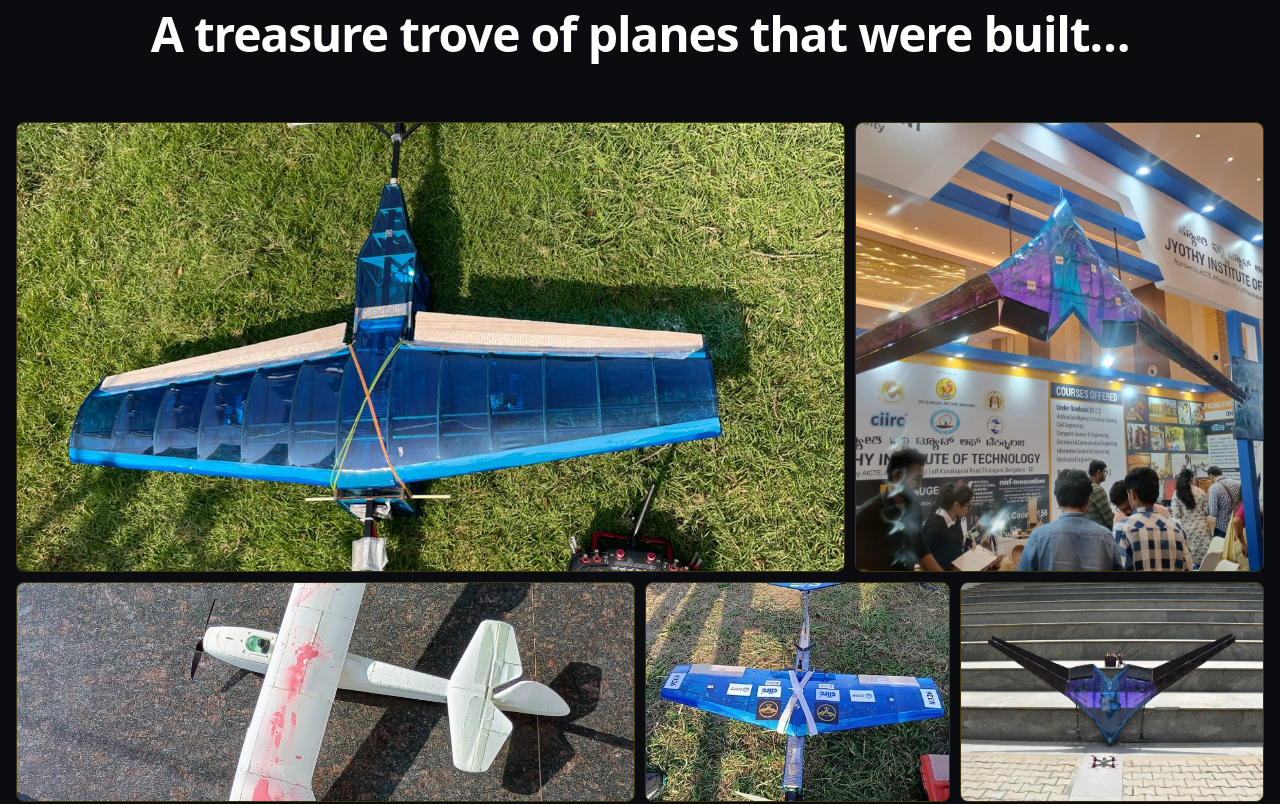
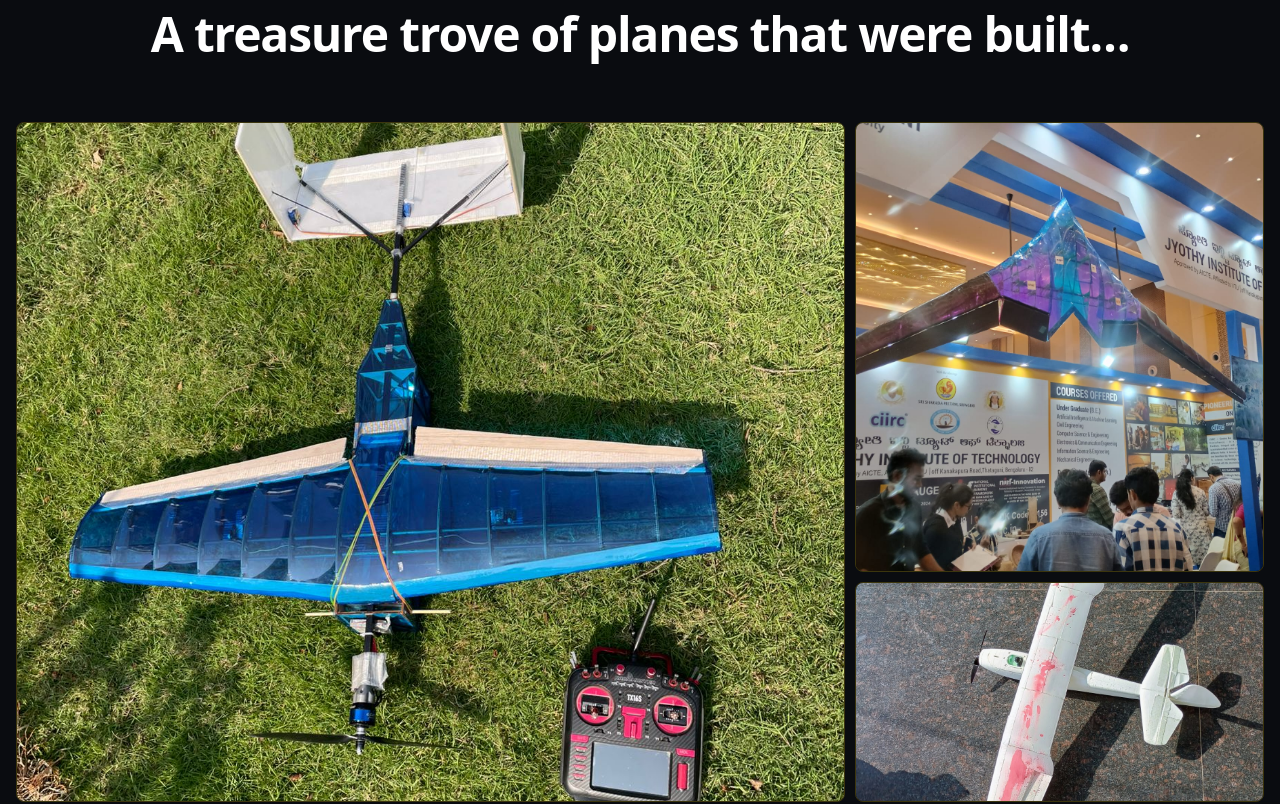
Before and after one commit to Preranask17/garuthmaan, a Next.js app: page / in a window 1280 px wide. Shown: the part 1880-2684 px from the top of the page. Built offline with nearby package versions, Linux system fonts and the light colour scheme; no server answers.

Commit message:
feat(hangar): expand aspect ratio options for mosaic gallery layout

```diff
--- a/src/components/Hangar.tsx
+++ b/src/components/Hangar.tsx
@@ -33,29 +33,30 @@ export default function Hangar() {
   }, []);
 
   const getGridClasses = (aspectRatio: string | undefined, i: number) => {
-    // 1. Sanity Mapping
     if (sanityImages.length > 0 && aspectRatio) {
       switch(aspectRatio) {
-        case "hero": return "md:col-span-8 md:row-span-2";
-        case "tall": return "md:col-span-4 md:row-span-2";
-        case "medium": return "md:col-span-6 md:row-span-1";
-        case "square": return "md:col-span-3 md:row-span-1";
-        case "banner": return "md:col-span-7 md:row-span-1";
-        case "compact": return "md:col-span-5 md:row-span-1";
-        default: return "md:col-span-3 md:row-span-1";
+        case "hero-large": return "col-span-12 md:col-span-8 row-span-3";
+        case "hero-portrait": return "col-span-12 md:col-span-6 row-span-4";
+        case "tall-medium": return "col-span-6 md:col-span-4 row-span-3";
+        case "tall-small": return "col-span-6 md:col-span-3 row-span-2";
+        case "wide-banner": return "col-span-12 md:col-span-12 row-span-1";
+        case "wide-medium": return "col-span-12 md:col-span-8 row-span-2";
+        case "wide-small": return "col-span-6 md:col-span-4 row-span-1";
+        case "square-large": return "col-span-6 md:col-span-4 row-span-2";
+        case "square-small": return "col-span-6 md:col-span-3 row-span-1";
+        case "micro-accent": return "col-span-6 md:col-span-2 row-span-1";
+        default: return "col-span-6 md:col-span-3 row-span-1";
       }
     }
-    // 2. Fallback Mosaic Pattern (12-column logic)
+    // Fallback pattern
     const patterns = [
-      "md:col-span-8 md:row-span-2", // Tile 0: Featured Hero
-      "md:col-span-4 md:row-span-2", // Tile 1: Tall Vertical
-      "md:col-span-6 md:row-span-1", // Tile 2: Medium Landscape
-      "md:col-span-3 md:row-span-1", // Tile 3: Small Square
-      "md:col-span-3 md:row-span-1", // Tile 4: Small Square
-      "md:col-span-7 md:row-span-1", // Tile 5: Wide Banner
-      "md:col-span-5 md:row-span-1", // Tile 6: Compact Accent
+      "col-span-12 md:col-span-8 row-span-3",
+      "col-span-6 md:col-span-4 row-span-2",
+      "col-span-6 md:col-span-4 row-span-1",
+      "col-span-12 md:col-span-8 row-span-2",
+      "col-span-6 md:col-span-4 row-span-1"
     ];
-    return patterns[i % 7];
+    return patterns[i % 5];
   };
 
   const images = sanityImages.length > 0 ? sanityImages : hangarImages;
@@ -65,18 +66,17 @@ export default function Hangar() {
       <div className="eyebrow text-center mb-2">THE HANGAR</div>
       <h3 className="text-3xl sm:text-5xl font-bold tracking-tight text-white text-center mb-16">A treasure trove of planes that were built…</h3>
 
-      {/* 12-Column Dense Auto-flow Mosaic Grid */}
-      <div className="grid grid-cols-1 md:grid-cols-12 gap-[10px] auto-rows-[200px] md:auto-rows-[220px] grid-flow-row-dense">
+      <div className="grid grid-cols-12 gap-2.5 auto-rows-[180px] md:auto-rows-[220px] grid-flow-row-dense">
         {images.map((item: any, i: number) => (
           <motion.div
             key={item._id || item.id}
             whileHover={{ scale: 1.02 }}
-            className={`relative overflow-hidden rounded-lg cursor-pointer border border-[#FFD700]/20 hover:border-[#FFD700]/70 transition-all duration-300 group ${getGridClasses(item.aspectRatio, i)}`}
+            className={`relative overflow-hidden rounded-lg cursor-pointer border border-[#FFD700]/20 hover:border-[#FFD700]/70 transition-all duration-300 group ${sanityImages.length > 0 ? getGridClasses(item.aspectRatio, i) : getGridClasses("default", i)}`}
             onClick={() => setSelected(i)}
           >
             <Image
                 src={sanityImages.length > 0 ? urlFor(item.image).url() : item.src}
-                alt="Hangar Photo"
+                alt="Aircraft"
                 fill
                 className="object-cover object-center w-full h-full transition-transform duration-300 group-hover:scale-105"
                 sizes="(max-width: 768px) 100vw, (max-width: 1200px) 50vw, 25vw"
--- a/src/sanity/schemaTypes/hangarPhoto.ts
+++ b/src/sanity/schemaTypes/hangarPhoto.ts
@@ -24,12 +24,16 @@ export default defineType({
       type: 'string',
       options: {
         list: [
-          { title: 'Hero (Large)', value: 'hero' },
-          { title: 'Tall', value: 'tall' },
-          { title: 'Medium', value: 'medium' },
-          { title: 'Square', value: 'square' },
-          { title: 'Banner', value: 'banner' },
-          { title: 'Compact', value: 'compact' },
+          { title: 'Hero Large', value: 'hero-large' },
+          { title: 'Hero Portrait (Extra Tall)', value: 'hero-portrait' },
+          { title: 'Tall Medium', value: 'tall-medium' },
+          { title: 'Tall Small', value: 'tall-small' },
+          { title: 'Wide Banner (Full Row)', value: 'wide-banner' },
+          { title: 'Wide Medium', value: 'wide-medium' },
+          { title: 'Wide Small', value: 'wide-small' },
+          { title: 'Square Large', value: 'square-large' },
+          { title: 'Square Small', value: 'square-small' },
+          { title: 'Micro Accent', value: 'micro-accent' },
         ],
       },
     }),
```
